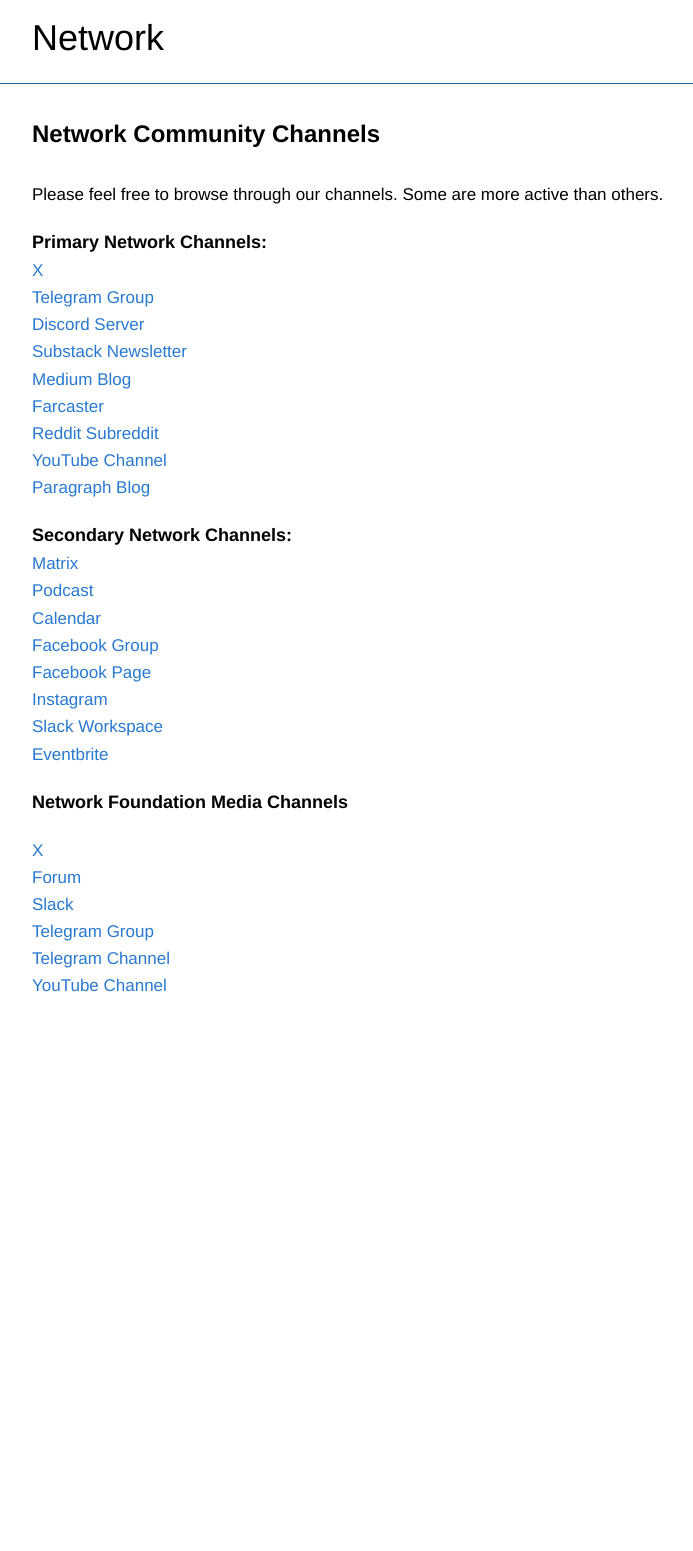
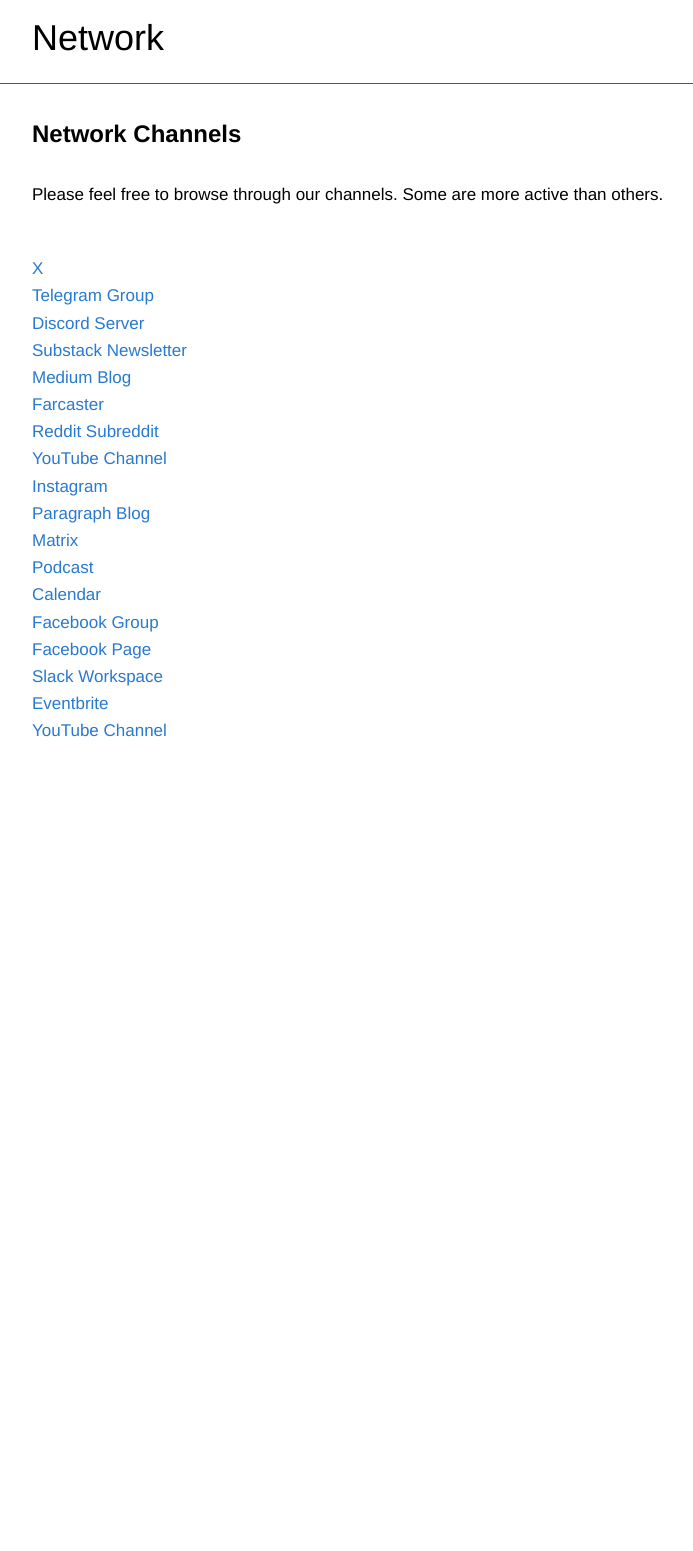
Before and after one commit to networkf/network.github.io, a Jekyll site: the page built from channels.md, in a window 1280 px wide. Shown: the whole page, without its empty margins (258-951 px from the left). Built offline with Jekyll 4.4.1, drawn with Linux system fonts in a browser that asks for light colours; some web fonts are replaced; our own code applies the rules of GitHub Pages for plain Markdown files; the repository's description, which GitHub fills in, is left out; after the commit the page ends 1296 px from its top, so only the background shows below that.

Commit message:
Update channels.md

```diff
--- a/channels.md
+++ b/channels.md
@@ -5,33 +5,31 @@ layout: default
 <link rel="shortcut icon" type="image/png" href="/favicon.png">
 </head>
 ---
-<b><font size="5">Network Community Channels</font></b>
+<b><font size="5">Network Channels</font></b>
 <br>
 <br>
 Please feel free to browse through our channels. Some are more active than others.
 
-<b><font size="4">Primary Network Channels:</font></b>
 <br>
 <a href="https://x.com/netxork" target="_blank">X</a>
 <br>
-<a href="https://t.me/networkx" target="_blank">Telegram Group</a>
+<a href="https://t.me/networkfoundation" target="_blank">Telegram Group</a>
 <br>
 <a href="https://discord.gg/sCtK6YK" target="_blank">Discord Server</a>
 <br>
-<a href="https://substack.com/@network" target="_blank">Substack Newsletter</a>
+<a href="https://network.substack.com/" target="_blank">Substack Newsletter</a>
 <br>
 <a href="https://medium.com/@network" target="_blank">Medium Blog</a>
 <br>
-<a href="https://warpcast.com/netxork" target="_blank">Farcaster</a>
+<a href="https://farcaster.xyz/netxork" target="_blank">Farcaster</a>
 <br>
 <a href="https://reddit.com/r/netxork" target="_blank">Reddit Subreddit</a>
 <br>
 <a href="https://youtube.com/@netxork" target="_blank">YouTube Channel</a>
 <br>
+<a href="https://instagram.com/netxork" target="_blank">Instagram</a>
+<br>
 <a href="https://paragraph.xyz/@network" target="_blank">Paragraph Blog</a>
-<br>
-
-<b><font size="4">Secondary Network Channels:</font></b>
 <br>
 <a href="https://matrix.to/#/!XNSlHnqIwCumTmcAhm:matrix.org" target="_blank">Matrix</a>
 <br>
@@ -43,24 +41,9 @@ Please feel free to browse through our channels. Some are more active than other
 <br>
 <a href="https://facebook.com/netxork" target="_blank">Facebook Page</a>
 <br>
-<a href="https://instagram.com/netxork" target="_blank">Instagram</a>
-<br>
 <a href="https://netxork.slack.com" target="_blank">Slack Workspace</a>
 <br>
 <a href="https://netxork.eventbrite.com" target="_blank">Eventbrite</a>
 <br>
-
-<b><font size="4">Network Foundation Media Channels</font></b>
-
-<a href="https://x.com/networkfdn" target="_blank">X</a>
-<br>
-<a href="https://network.flarum.cloud" target="_blank">Forum</a>
-<br>
-<a href="https://networkfoundaton.slack.com" target="_blank">Slack</a>
-<br>
-<a href="https://t.me/networkfoundation" target="_blank">Telegram Group</a>
-<br>
-<a href="https://t.me/networkfdn" target="_blank">Telegram Channel</a>
-<br>
 <a href="https://youtube.com/@networkfdn" target="_blank">YouTube Channel</a>
 <br>
```
